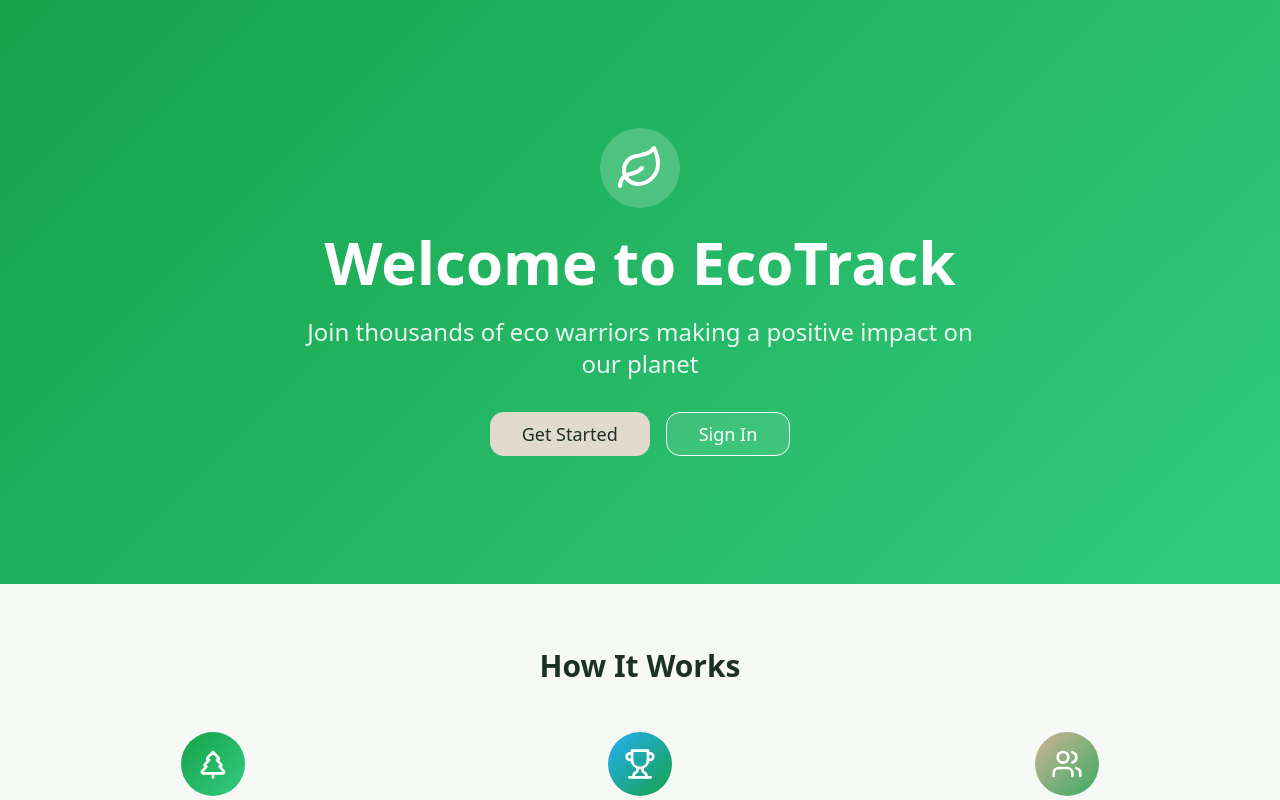
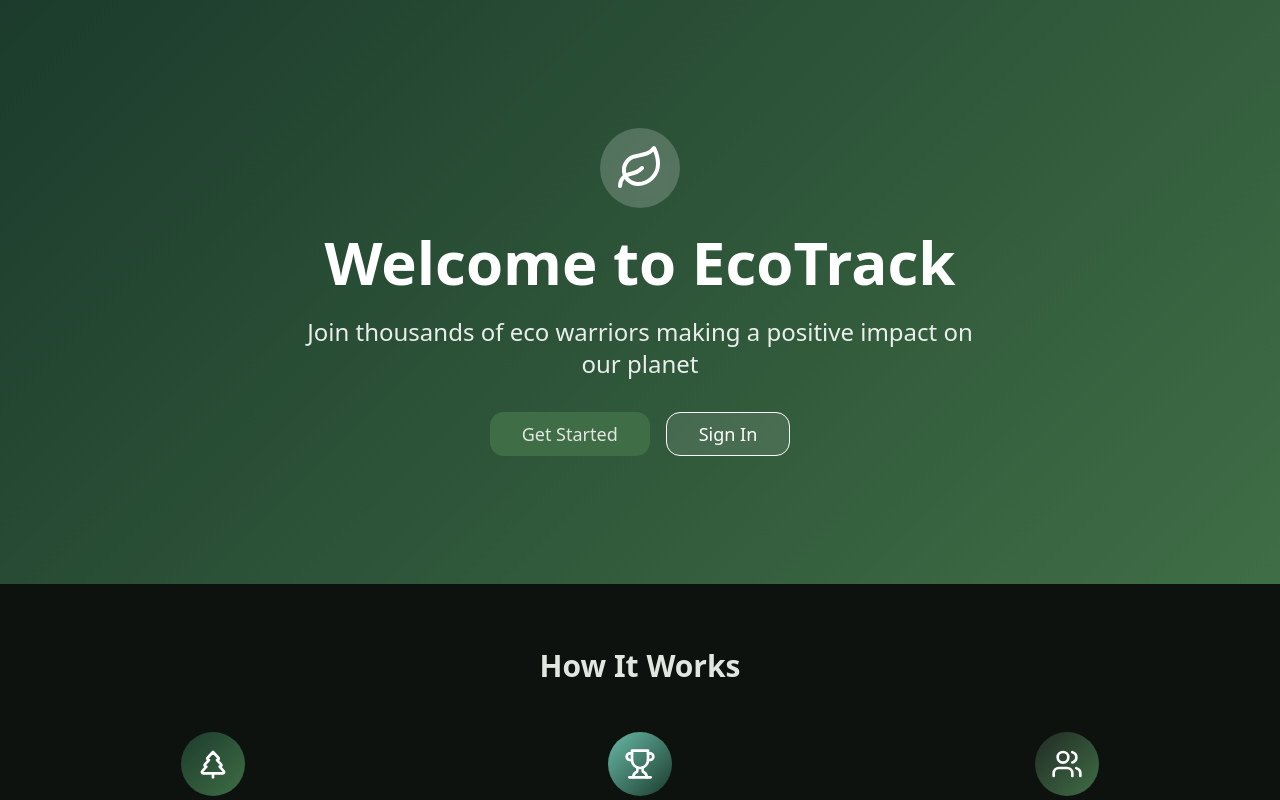
Before and after one commit to danaklv/bloom-track-path, a React (Vite) app: page / in a window 1280 px wide. Shown: the top 800 px of the page. Built offline with nearby package versions, Linux system fonts and the light colour scheme; no server answers; the HTML template or start-up script is replaced by a standard one.

Commit message:
Refine color palette

```diff
--- a/src/index.css
+++ b/src/index.css
@@ -8,53 +8,53 @@ All colors MUST be HSL.
 
 @layer base {
   :root {
-    /* Eco theme - nature inspired palette */
-    --background: 120 20% 97%;
-    --foreground: 150 25% 15%;
+    /* Dark forest theme - cold, evergreen palette */
+    --background: 140 15% 6%;
+    --foreground: 100 10% 89%;
 
-    --card: 0 0% 100%;
-    --card-foreground: 150 25% 15%;
+    --card: 135 9% 11%;
+    --card-foreground: 100 10% 89%;
 
-    --popover: 0 0% 100%;
-    --popover-foreground: 150 25% 15%;
+    --popover: 135 9% 11%;
+    --popover-foreground: 100 10% 89%;
 
-    /* Forest green primary */
-    --primary: 142 76% 36%;
-    --primary-foreground: 0 0% 100%;
+    /* Deep evergreen primary */
+    --primary: 151 36% 17%;
+    --primary-foreground: 100 10% 89%;
 
-    /* Earth tones secondary */
-    --secondary: 30 25% 85%;
-    --secondary-foreground: 150 25% 15%;
+    /* Muted moss secondary */
+    --secondary: 128 27% 34%;
+    --secondary-foreground: 100 10% 89%;
 
-    --muted: 120 15% 92%;
-    --muted-foreground: 150 10% 45%;
+    --muted: 140 12% 15%;
+    --muted-foreground: 100 8% 60%;
 
-    /* Sky blue accent */
-    --accent: 200 90% 55%;
-    --accent-foreground: 0 0% 100%;
+    /* Cold cyan-blue accent */
+    --accent: 167 37% 57%;
+    --accent-foreground: 140 15% 6%;
 
     --destructive: 0 72% 51%;
-    --destructive-foreground: 0 0% 100%;
+    --destructive-foreground: 100 10% 89%;
 
-    --border: 120 15% 88%;
-    --input: 120 15% 88%;
-    --ring: 142 76% 36%;
+    --border: 140 10% 20%;
+    --input: 140 10% 20%;
+    --ring: 167 37% 57%;
 
     --radius: 1rem;
 
     /* Success green for achievements */
-    --success: 142 76% 36%;
-    --success-foreground: 0 0% 100%;
+    --success: 128 27% 34%;
+    --success-foreground: 100 10% 89%;
 
     /* Warning for alerts */
     --warning: 45 93% 47%;
-    --warning-foreground: 0 0% 100%;
+    --warning-foreground: 140 15% 6%;
 
-    /* Gradients - nature inspired */
-    --gradient-forest: linear-gradient(135deg, hsl(142, 76%, 36%) 0%, hsl(150, 60%, 50%) 100%);
-    --gradient-earth: linear-gradient(135deg, hsl(30, 40%, 70%) 0%, hsl(142, 50%, 45%) 100%);
-    --gradient-sky: linear-gradient(135deg, hsl(200, 90%, 55%) 0%, hsl(142, 76%, 36%) 100%);
-    --gradient-sunrise: linear-gradient(135deg, hsl(45, 93%, 47%) 0%, hsl(30, 90%, 55%) 100%);
+    /* Gradients - cold forest tones */
+    --gradient-forest: linear-gradient(135deg, hsl(151, 36%, 17%) 0%, hsl(128, 27%, 34%) 100%);
+    --gradient-earth: linear-gradient(135deg, hsl(140, 12%, 15%) 0%, hsl(128, 27%, 34%) 100%);
+    --gradient-sky: linear-gradient(135deg, hsl(167, 37%, 57%) 0%, hsl(151, 36%, 17%) 100%);
+    --gradient-accent: linear-gradient(135deg, hsl(167, 37%, 57%) 0%, hsl(128, 27%, 34%) 100%);
   }
 }
 
--- a/tailwind.config.ts
+++ b/tailwind.config.ts
@@ -60,7 +60,7 @@ export default {
         'gradient-forest': 'var(--gradient-forest)',
         'gradient-earth': 'var(--gradient-earth)',
         'gradient-sky': 'var(--gradient-sky)',
-        'gradient-sunrise': 'var(--gradient-sunrise)',
+        'gradient-accent': 'var(--gradient-accent)',
       },
       borderRadius: {
         lg: "var(--radius)",
```
